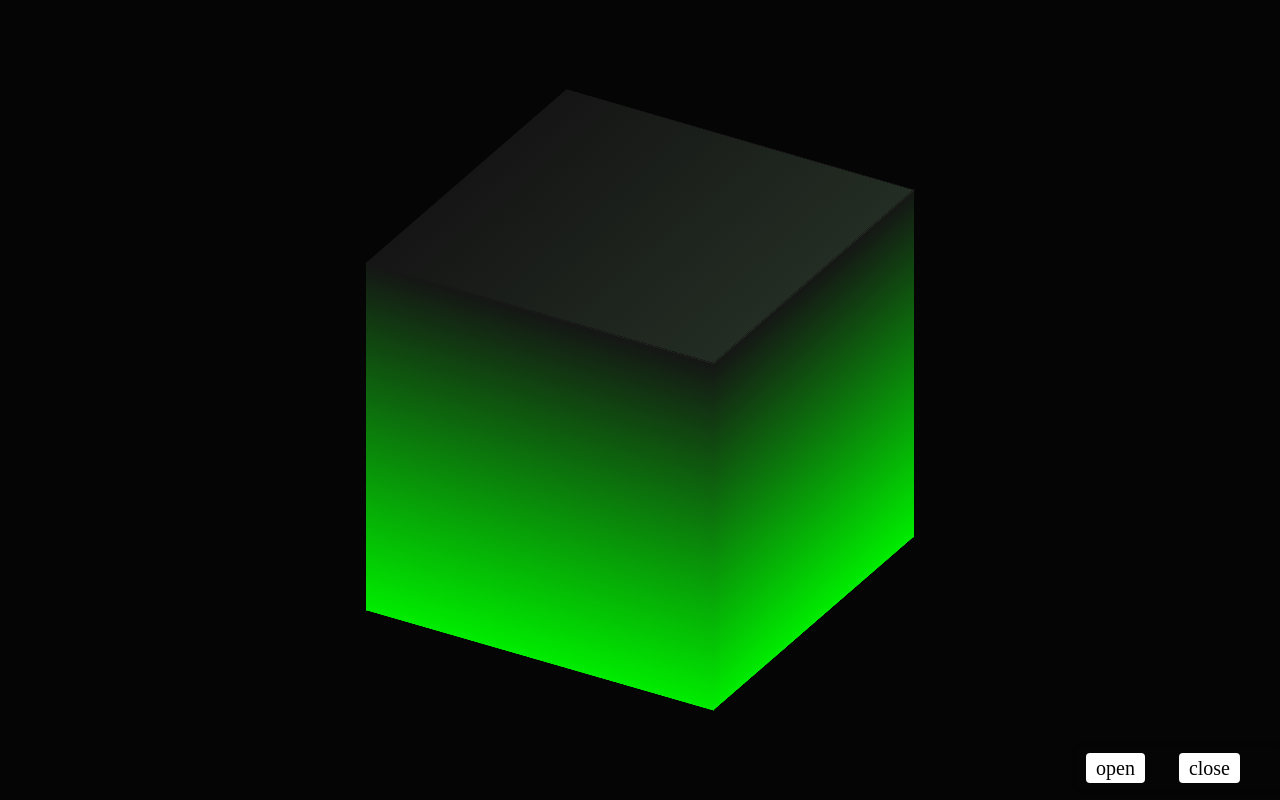
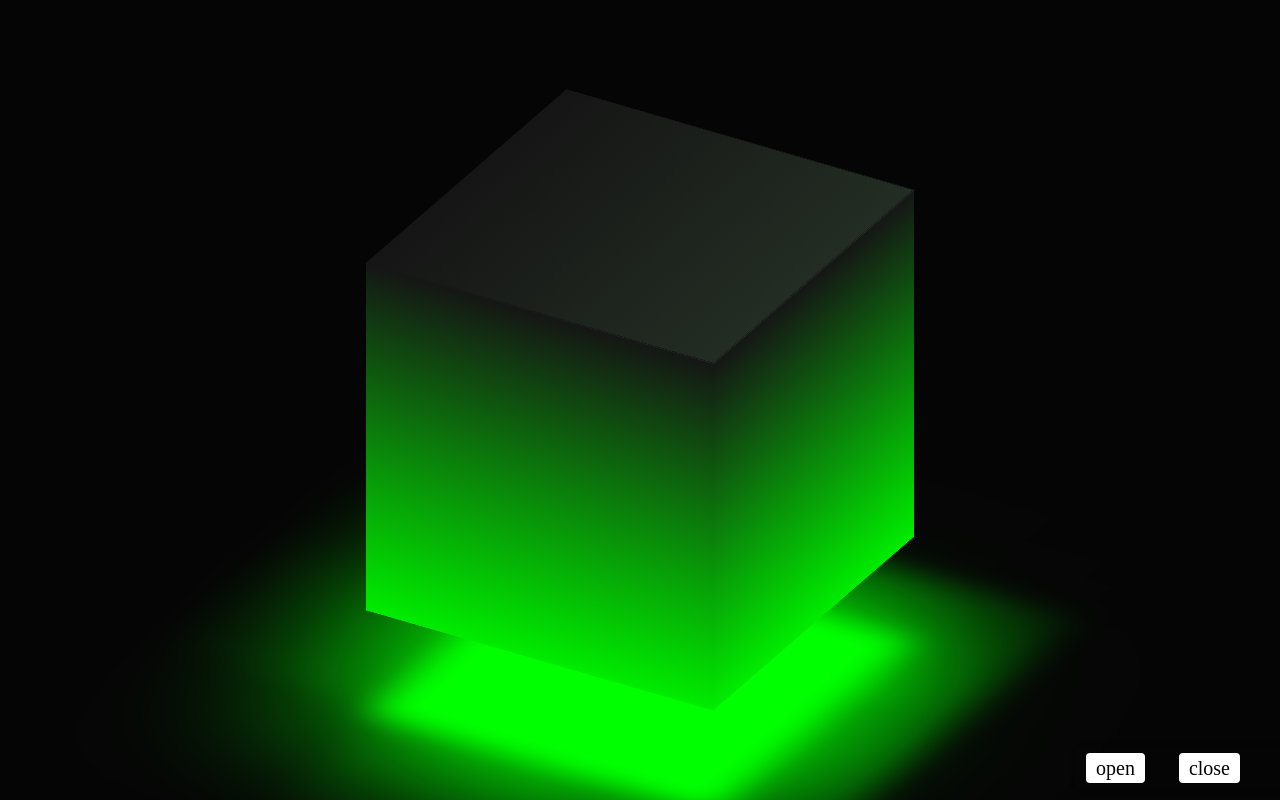
Before and after one commit to shakilsarkar12/anim, a plain HTML site: page index.html in a window 1280 px wide. Drawn offline with Linux system fonts and the light colour scheme.

Commit message:
commit change

```diff
--- a/index.html
+++ b/index.html
@@ -33,6 +33,7 @@
 <section>
     <div class="cube">
         <div class="box close"></div>
+        <div class="top"></div>
         <div class="smoke-container"></div>
         <div>
             <span style="--i:0"></span>
--- a/style.css
+++ b/style.css
@@ -49,6 +49,22 @@ section{
     transform: rotateY(calc(90deg * var(--i))) translateZ(200px);
 }
 
+.top{
+    position: absolute;
+    top: 0;
+    left: 0;
+    width: 300px;
+    height: 300px;
+    background: #0f0;
+    transform: rotateX(90deg) translateZ(-320px);
+    filter: blur(20px);
+    box-shadow: 0 0 120px rgba(0, 255, 0, 0.2),
+     0 0 200px rgba(0, 255, 0, 0.4),
+     0 0 300px rgba(0, 255, 0, 0.6),
+     0 0 400px rgba(0, 255, 0, 0.8),
+     0 0 500px rgba(0, 255, 0, 1);
+}
+
 .box.open{
     position: absolute;
     top: 0;
```
